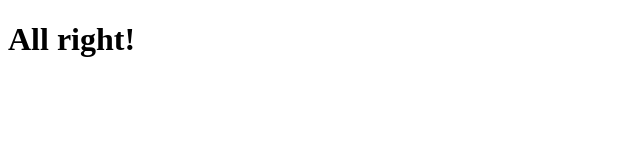
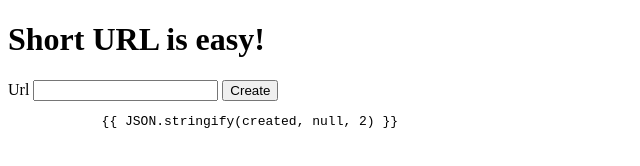
Before and after one commit to scripDoc/url-slug, a website: page public/index.html in a window 1280 px wide. Shown: the whole page, without its empty margins (0-640 px from the left). Drawn offline with nearby package versions, Linux system fonts and the light colour scheme.

Commit message:
feat: add simple html form

```diff
--- a/public/index.html
+++ b/public/index.html
@@ -3,9 +3,25 @@
 <head>
     <meta charset="UTF-8">
     <meta name="viewport" content="width=device-width, initial-scale=1.0">
+    <link rel="stylesheet" href="style.css">
     <title>URL Slug</title>
 </head>
 <body>
-    <h1>All right!</h1>
+    <header>
+        <h1>Short URL is easy!</h1>
+    </header>
+    <main id="app">
+        <form @submit.prevent="createUrl">
+            <label for="url">Url</label>
+            <input v-model="slug" name="slug" id="slug">
+            <button type="submit">Create</button>
+        </form>
+        <pre>
+            {{ JSON.stringify(created, null, 2) }}
+        </pre>
+    </main>
+
+    <script src="https://unpkg.com/vue@2.6.12/dist/vue.js"></script>
+    <script src="app.js"></script>
 </body>
 </html>
```
